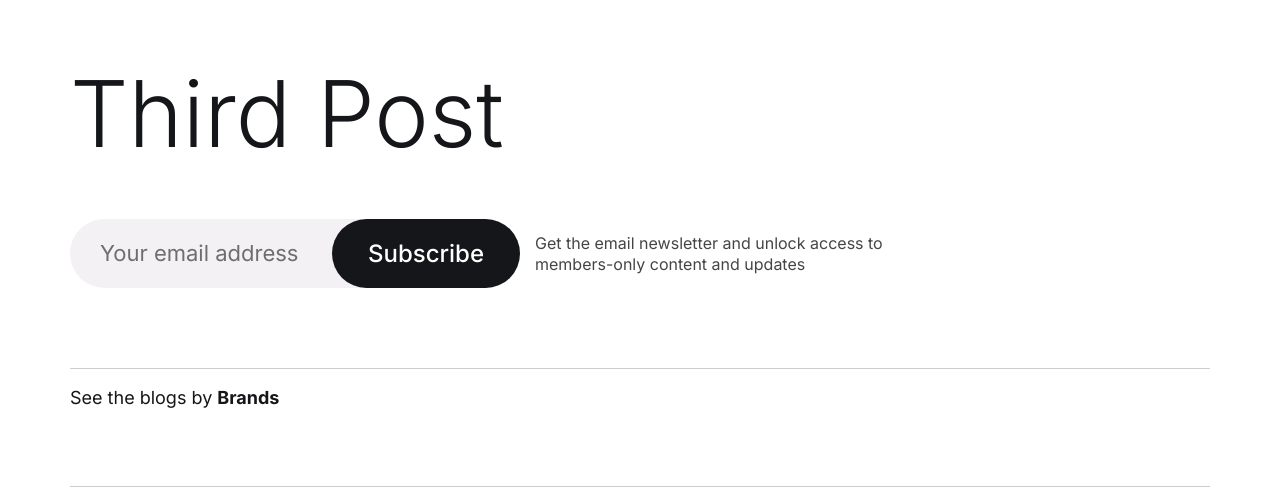
After one commit to BXS-Archipelago/aftershave-u, a Django app: template aftershave-u/blog/templates/blog/creators.html in a window 1280 px wide. The commit adds this page. Shown: the part 148-652 px from the top of the page. Run offline with Django 4.2, Linux system fonts and the light colour scheme; the template is opened without the code that fills it: values that come from a table or form of the project are taken from there, others are empty; data comes from the database, SQL or seed files in the repository.

Commit message:
update with brands and creators settings

```diff
--- a/aftershave-u/blog/admin.py
+++ b/aftershave-u/blog/admin.py
@@ -1,8 +1,8 @@
 from django.contrib import admin
 
-from .models import Post, Category, Creators
+from .models import Post, Brands, Creators
 
 
 admin.site.register(Post)
-admin.site.register(Category)
+admin.site.register(Brands)
 admin.site.register(Creators)
--- a/aftershave-u/blog/models.py
+++ b/aftershave-u/blog/models.py
@@ -1,12 +1,12 @@
 from django.db import models
 
-class Category(models.Model):
+class Brands(models.Model):
     title = models.CharField(max_length=255)
     slug = models.SlugField()
 
     class Meta:
         ordering = ('title',)
-        verbose_name_plural = 'Categories'
+        verbose_name_plural = 'Brands'
 
 
     def __str__(self):
@@ -18,7 +18,7 @@ class Creators(models.Model):
 
     class Meta:
         ordering = ('title',)
-        verbose_name_plural = 'Categories'
+        verbose_name_plural = 'Creators'
 
 
     def __str__(self):
@@ -26,7 +26,10 @@ class Creators(models.Model):
 
 
 class Post(models.Model):
-
+    brands = models.ForeignKey(
+        Brands, related_name='posts', on_delete=models.CASCADE)
+    creators = models.ForeignKey(
+        Creators, related_name='posts', on_delete=models.CASCADE)
     title = models.CharField(max_length=255)
     slug = models.SlugField()
     intro = models.TextField()
--- /dev/null
+++ b/aftershave-u/blog/templates/blog/creators.html
@@ -0,0 +1,76 @@
+{% extends '_base.html' %} {% block title %} {{ post.title }} {% endblock %}
+{% block content %}
+<main>
+    <article>
+        <section class="section hero" aria-label="home">
+            <div class="container">
+
+              <h1 class="h1 hero-title">
+                {{ post.title }}
+              </h1>
+
+              <div class="wrapper">
+
+                <form action="" class="newsletter-form">
+                  <input type="email" name="email_address" placeholder="Your email address" class="email-field">
+
+                  <button type="submit" class="btn">Subscribe</button>
+                </form>
+
+                <p class="newsletter-text">
+                  Get the email newsletter and unlock access to members-only content and updates
+                </p>
+
+              </div>
+
+            </div>
+          </section>
+<section class="section featured" aria-label="featured post">
+    <div class="container">
+
+      <p class="section-subtitle">
+        See the blogs by <strong class="strong">Brands </strong>
+      </p>
+
+      <ul class="has-scrollbar">
+
+        <li class="scrollbar-item">
+          <div class="blog-card">
+
+
+            <div class="card-content">
+
+              <ul class="card-meta-list">
+                {% for post in brands.posts.all %}
+                <li>
+                  <a href="{% url 'post_detail'  post.creators.slug post.slug %}" class="card-tag">{{ post.brands }}</a>
+
+                <small>{{ post.created_at |date:'M-d-y H:i'}}</small>
+                  <h3 class="h4">
+
+                    <a href="{% url 'post_detail' post.creators.slug post.slug %}" class="card-title hover:underline">
+                      {{ post.title }}
+                    </a>
+                  </h3>
+                  <a href="{% url 'post_detail' post.creators.slug post.slug %}" >
+                  <p class="card-text">
+                    {{ post.intro }}
+                  </p>
+                  </a>
+                </li>
+                {% endfor %}
+              </ul>
+
+
+            </div>
+
+          </div>
+        </li>
+
+      </ul>
+    </div>
+</section>
+
+</article>
+</main>
+{% endblock %}
--- a/aftershave-u/blog/urls.py
+++ b/aftershave-u/blog/urls.py
@@ -5,5 +5,8 @@ from . import views
 
 
 urlpatterns = [
-   path('<slug:slug>/', views.detail, name='post_detail'),
+   path('<slug:brands_slug>/<slug:slug>/>', views.detail, name='post_detail'),
+   path('<slug:slug>/', views.brands, name='brands_detail'),
+   path('<slug:slug>/', views.creators, name='creators_detail'),
  ]
+# path('<slug:creators_slug>/<slug:slug>/>', views.detail, name='post_detail'),
--- a/aftershave-u/static/css/style.css
+++ b/aftershave-u/static/css/style.css
@@ -290,6 +290,12 @@
 
   .card-meta-list {
     display: flex;
+    gap: 5px;
+  }
+
+  .category-meta-list {
+    display: flex;
+    flex-direction: column;
     gap: 5px;
   }
 
```
Also changed, not shown: aftershave-u/aftershave_u/templates/index.html (+6 -11 lines), aftershave-u/blog/templates/blog/brands.html (added, +83 -0 lines), aftershave-u/blog/templates/blog/detail.html (+2 -5 lines), aftershave-u/blog/views.py (+16 -2 lines), aftershave-u/blog/migrations/0003_rename_category_brands_alter_brands_options_and_more.py (added), aftershave-u/blog/migrations/0004_post_brands_post_creators.py (added), aftershave-u/db.sqlite3.
